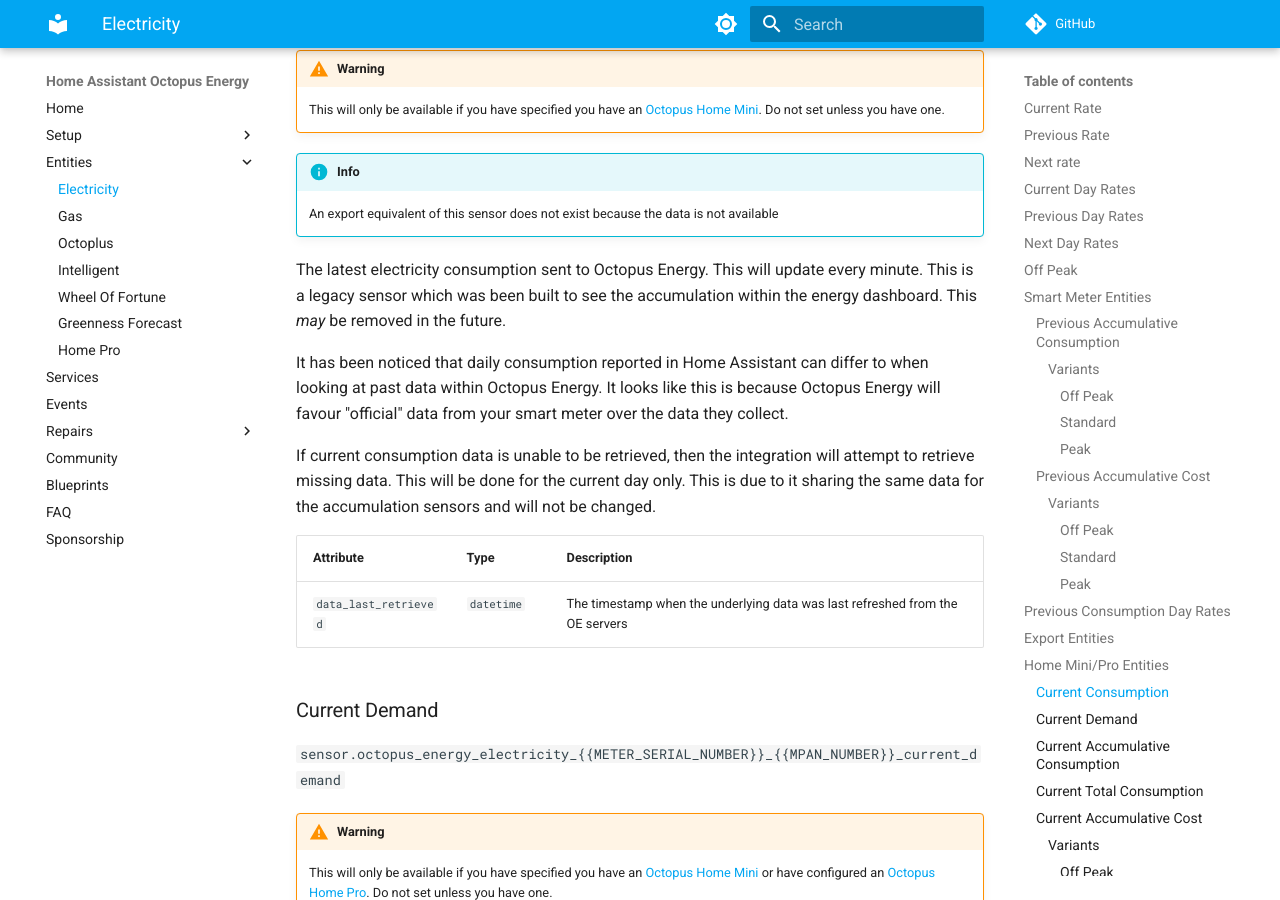
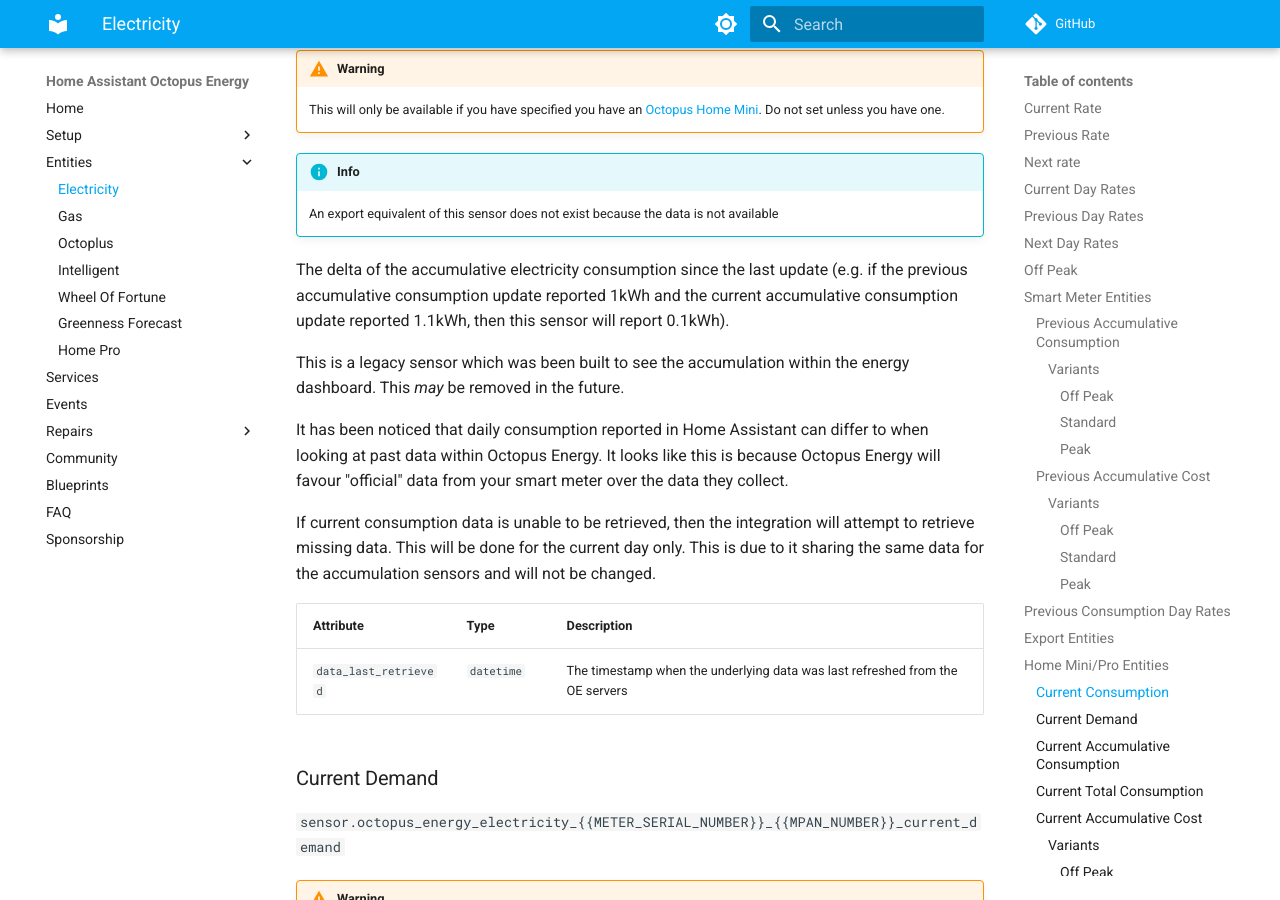
Before and after one commit to BottlecapDave/HomeAssistant-OctopusEnergy, an MkDocs documentation site: the page built from _docs/entities/electricity.md, in a window 1280 px wide and 900 px high, scrolled down 13419 px. Built offline with MkDocs 1.6.1 and Material for MkDocs 9.7.7, drawn with Linux system fonts in a browser that asks for light colours; comment, search, counter and statistics services are not loaded.

Commit message:
docs: Updated current electricity consumption description

```diff
--- a/_docs/entities/electricity.md
+++ b/_docs/entities/electricity.md
@@ -385,7 +385,9 @@
 !!! info
     An export equivalent of this sensor does not exist because the data is not available
 
-The latest electricity consumption sent to Octopus Energy. This will update every minute. This is a legacy sensor which was been built to see the accumulation within the energy dashboard. This _may_ be removed in the future.
+The delta of the accumulative electricity consumption since the last update (e.g. if the previous accumulative consumption update reported 1kWh and the current accumulative consumption update reported 1.1kWh, then this sensor will report 0.1kWh).
+
+This is a legacy sensor which was been built to see the accumulation within the energy dashboard. This _may_ be removed in the future.
 
 It has been noticed that daily consumption reported in Home Assistant can differ to when looking at past data within Octopus Energy. It looks like this is because Octopus Energy will favour "official" data from your smart meter over the data they collect.
 
```
